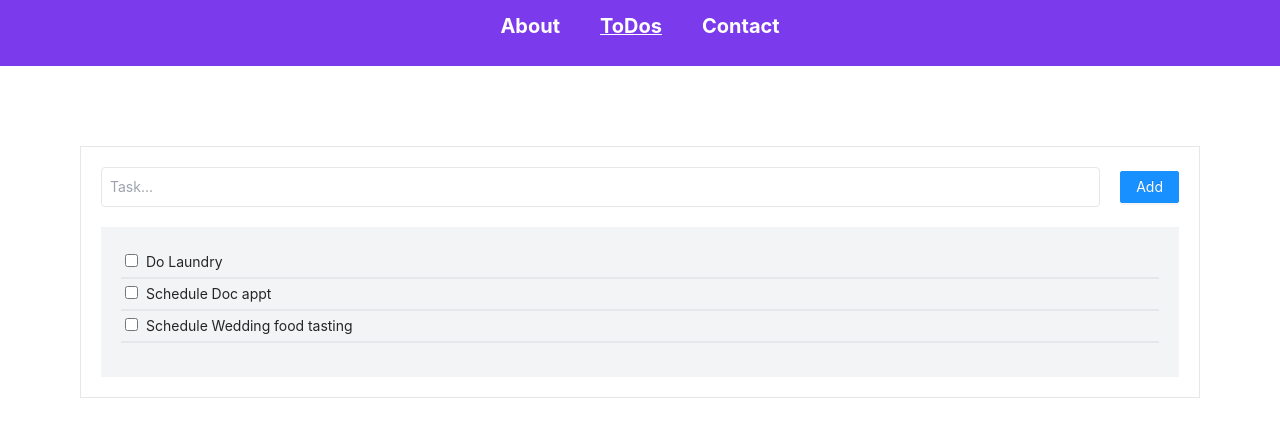
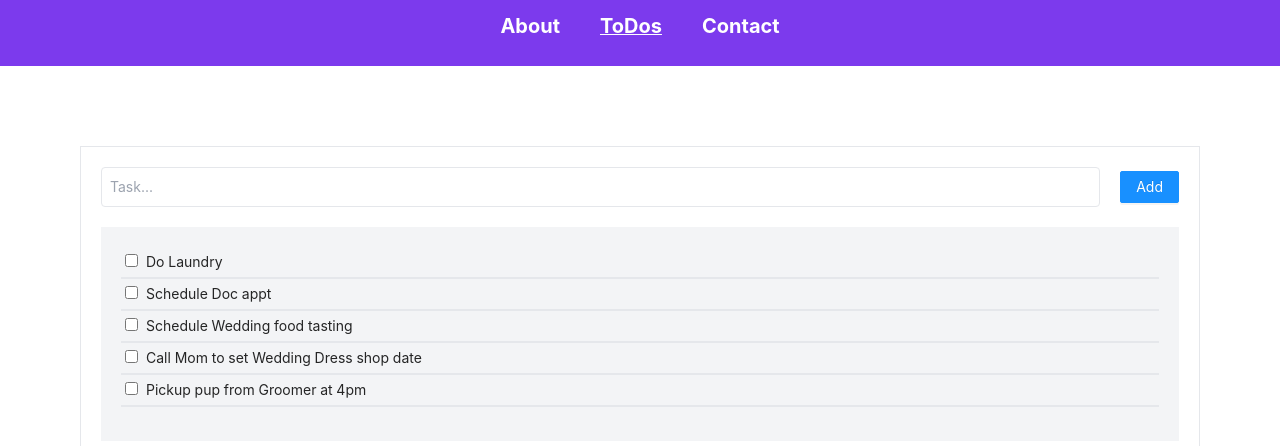
Before and after one commit to MeshuLiMaz/project-3, a React (Create React App) app: page /ToDos in a window 1280 px wide. Shown: the top 446 px of the page. Built offline with nearby package versions, Linux system fonts and the light colour scheme.

Commit message:
adding more to-do's

```diff
--- a/src/ToDos.js
+++ b/src/ToDos.js
@@ -26,6 +26,14 @@ function ToDos(props) {
                         <input type="checkbox" className={'mr-2'}/>
                         Schedule Wedding food tasting
                     </li>
+                    <li className={'p-1 border-b-2'}>
+                        <input type="checkbox" className={'mr-2'}/>
+                        Call Mom to set Wedding Dress shop date
+                    </li>
+                    <li className={'p-1 border-b-2'}>
+                        <input type="checkbox" className={'mr-2'}/>
+                        Pickup pup from Groomer at 4pm
+                    </li>
 
                 </ul>
             </div>
```
Also changed, not shown: 1 other file (tests, documents, lock files or other folders).
